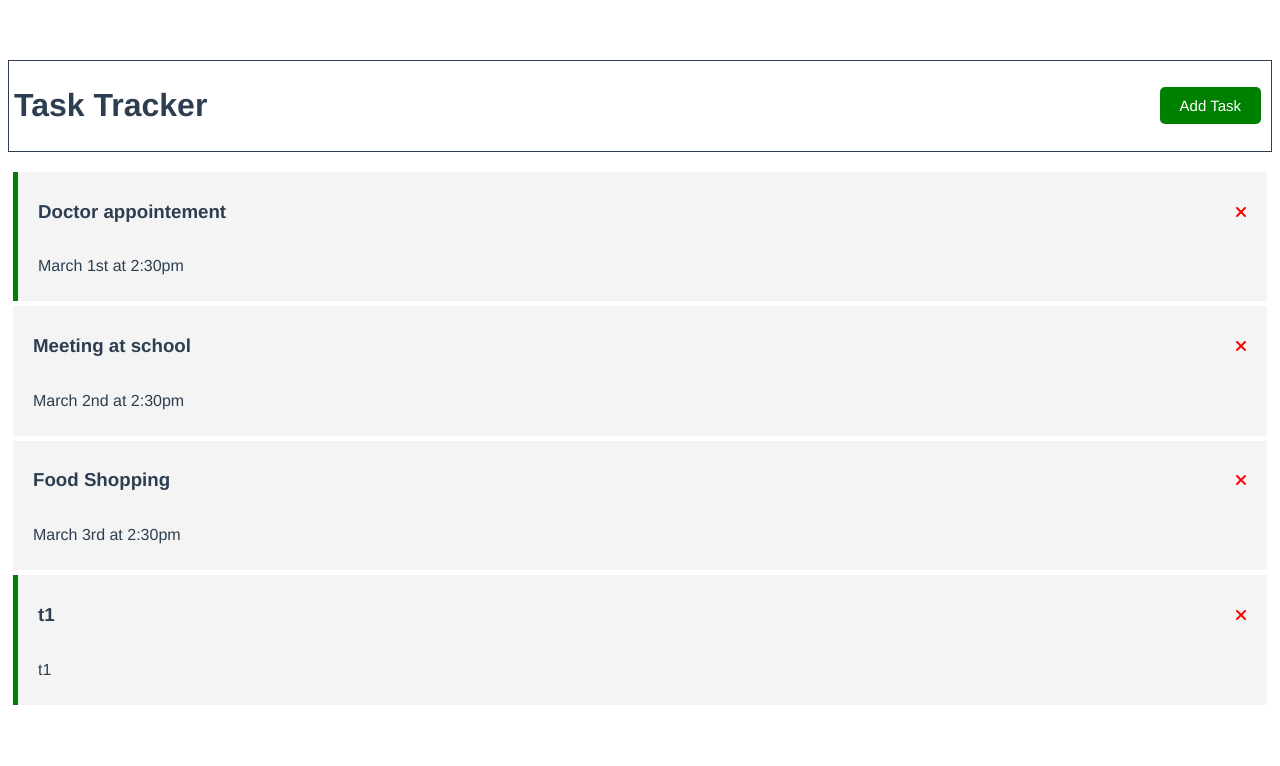
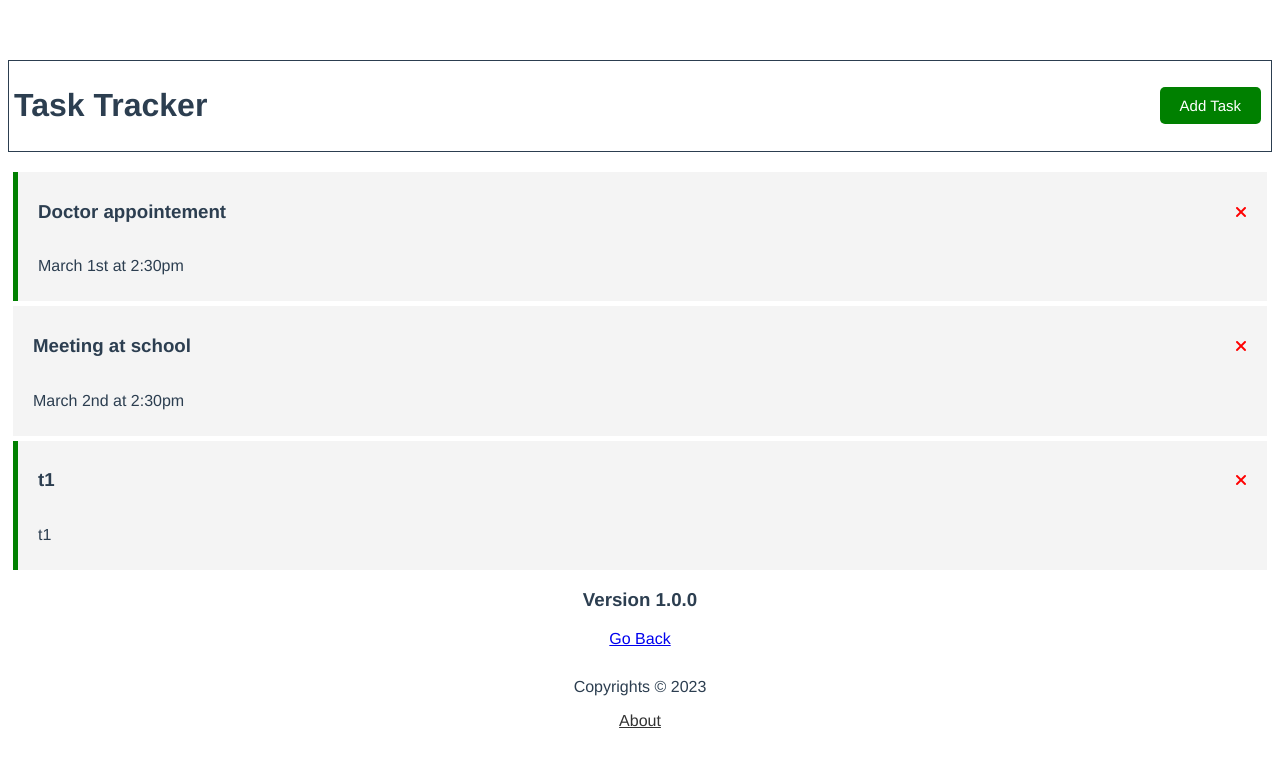
Before and after one commit to Deepak-Urs/github-main, a Vue app in the folder Javascript/VueJS3/task-manager/: page /about in a window 1280 px wide. Shown: the top 766 px of the page. Built offline with nearby package versions, Linux system fonts and the light colour scheme; data requests are answered from the project's data file.

Commit message:
basic router codes

```diff
--- a/Javascript/VueJS3/task-manager/db.json
+++ b/Javascript/VueJS3/task-manager/db.json
@@ -13,12 +13,6 @@
       "reminder": false
     },
     {
-      "id": 3,
-      "text": "Food Shopping",
-      "day": "March 3rd at 2:30pm",
-      "reminder": false
-    },
-    {
       "id": 88981,
       "text": "t1",
       "day": "t1",
--- a/Javascript/VueJS3/task-manager/package.json
+++ b/Javascript/VueJS3/task-manager/package.json
@@ -11,7 +11,8 @@
   "dependencies": {
     "core-js": "^3.8.3",
     "json-server": "^0.17.3",
-    "vue": "^3.2.13"
+    "vue": "^3.2.13",
+    "vue-router": "^4.0.13"
   },
   "devDependencies": {
     "@babel/core": "^7.12.16",
--- a/Javascript/VueJS3/task-manager/src/App.vue
+++ b/Javascript/VueJS3/task-manager/src/App.vue
@@ -14,6 +14,9 @@
       @delete-task="deleteTask"
       :tasks="tasks"
     ></Tasks>
+
+    <router-view></router-view>
+    <Footer></Footer>
   </div>
 
   <!--<img alt="Vue logo" src="./assets/logo.png">
@@ -21,9 +24,11 @@
 </template>
 
 <script>
-import Tasks from "./components/Tasks.vue";
-import Header from "./components/Header.vue";
-import AddTask from "./components/AddTask.vue";
+import Tasks from "./components/Tasks";
+import Header from "./components/Header";
+import Footer from "./components/Footer";
+import AddTask from "./components/AddTask";
+
 
 export default {
   name: "App",
@@ -31,6 +36,7 @@
     Header,
     Tasks,
     AddTask,
+    Footer
   },
   data() {
     return {
--- /dev/null
+++ b/Javascript/VueJS3/task-manager/src/components/Footer.vue
@@ -0,0 +1,22 @@
+<template>
+    <footer>
+        <p>Copyrights &copy; 2023</p>
+        <router-link to="/about">About</router-link>
+    </footer>
+</template>
+
+<script>
+export default {
+    name: 'Footer-comp'
+}
+</script>
+<style scoped>
+    a {
+        color: #333;
+    }
+
+    footer {
+        margin-top: 30px;
+        text-align: center;
+    }
+</style>
--- a/Javascript/VueJS3/task-manager/src/main.js
+++ b/Javascript/VueJS3/task-manager/src/main.js
@@ -1,4 +1,5 @@
 import { createApp } from 'vue'
 import App from './App.vue'
+import router from './router'
 
-createApp(App).mount('#app')
+createApp(App).use(router).mount('#app')
--- /dev/null
+++ b/Javascript/VueJS3/task-manager/src/router/index.js
@@ -0,0 +1,17 @@
+import {createRouter, createWebHistory} from 'vue-router'
+import About from '../views/About'
+
+const routes = [
+    {
+        path: '/about',
+        name: 'About',
+        component: About
+    }
+]
+
+const router = createRouter({
+    history: createWebHistory(process.env.BASE_URL),
+    routes,
+})
+
+export default router
--- /dev/null
+++ b/Javascript/VueJS3/task-manager/src/views/About.vue
@@ -0,0 +1,10 @@
+<template>
+    <h3>Version 1.0.0</h3>
+    <router-link to="/">Go Back</router-link>
+</template>
+
+<script>
+export default {
+    name: 'About-comp'
+}
+</script>
```
Also changed, not shown: 1 other file (tests, documents, lock files or other folders).
